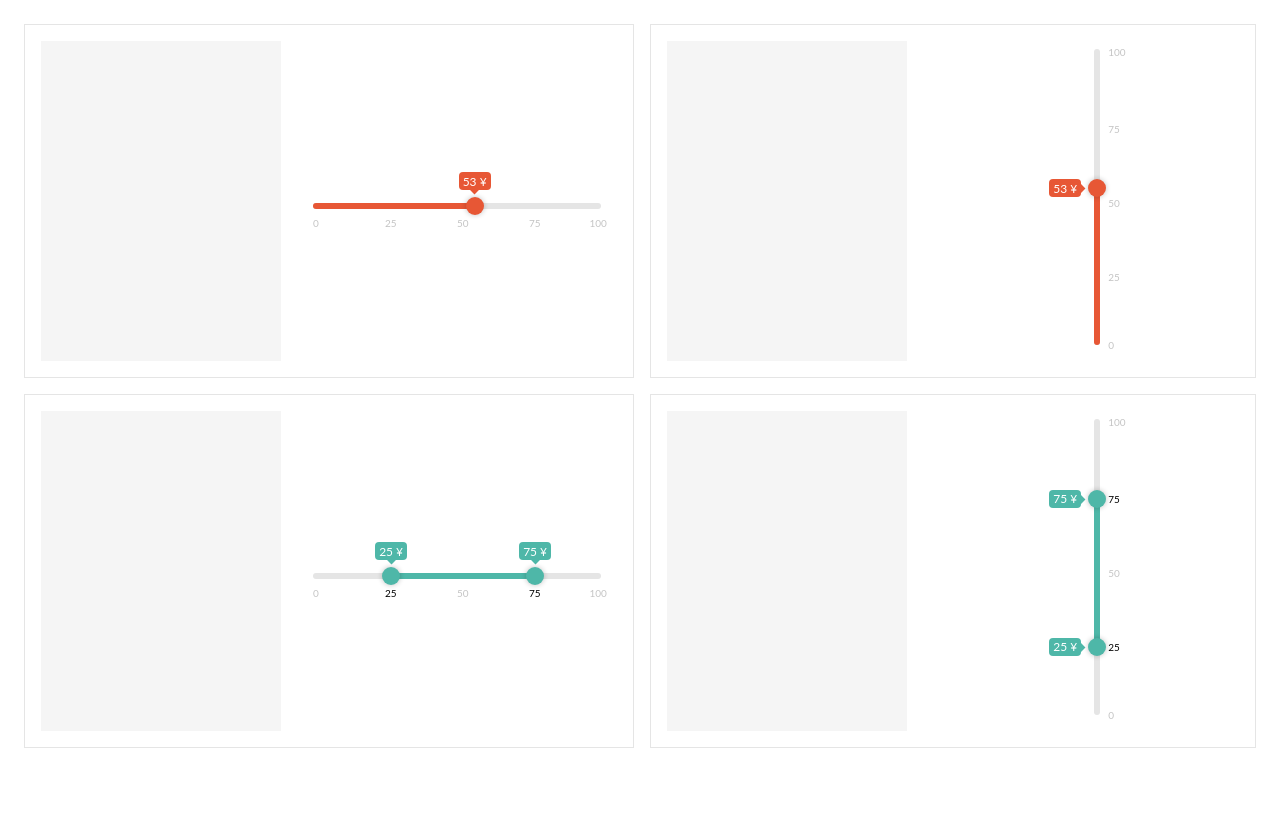
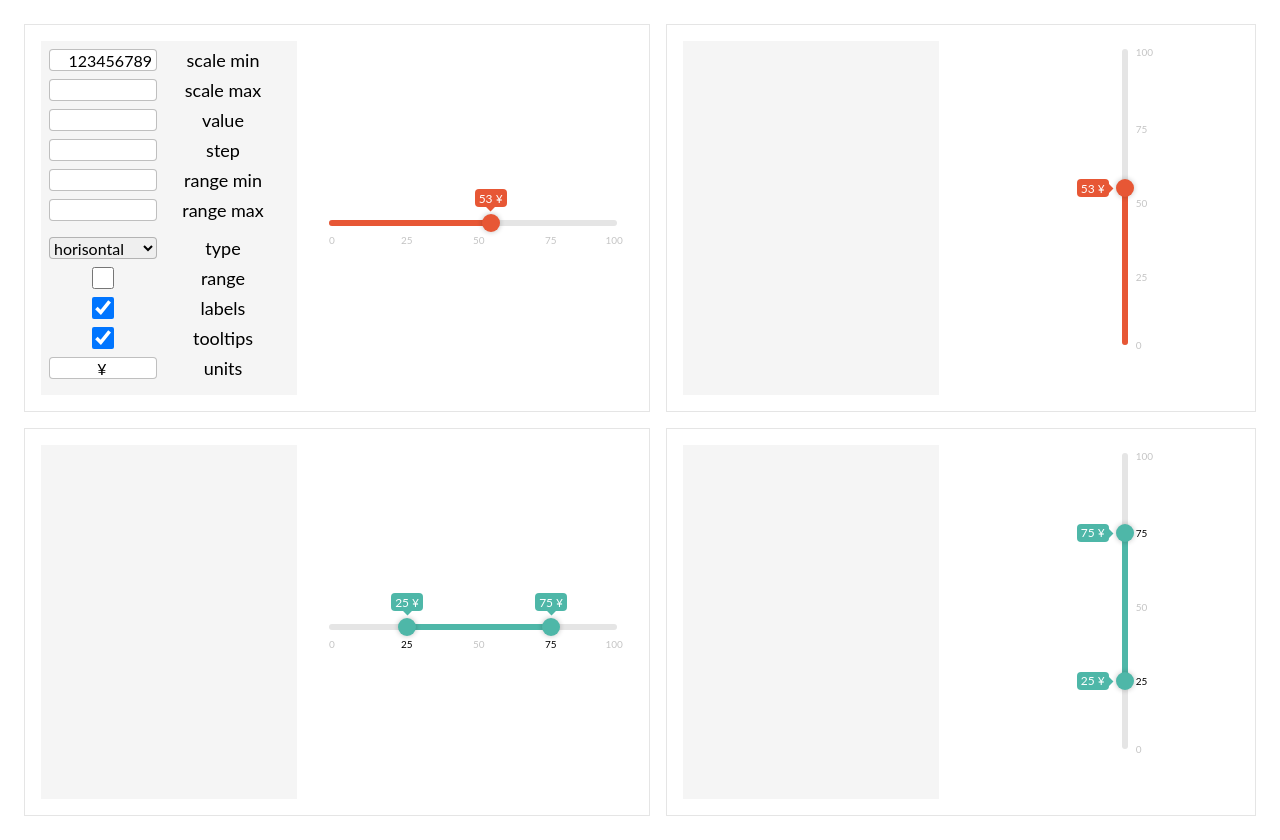
Before and after one commit to yarlykov/slider-plugin-jquery, a website built with webpack: page source/layout/index.html in a window 1280 px wide. Before the commit the page ends 800 px from the top, so only its background shows below. Built offline with nearby package versions, Linux system fonts and the light colour scheme.

Commit message:
add: control panel

```diff
--- a/source/layout/index.html
+++ b/source/layout/index.html
@@ -9,7 +9,84 @@
   <div class="demo-page__wrapper">
 
     <section class="demo-page__block">
-      <div class="control-panel"></div>
+      <div class="control-panel">
+        <div class="control-panel__block-control">
+          <div class="control-panel__row">
+            <label class="control-panel__control">
+              <input type="number" class="control-panel__input" value="123456789">
+              <span class="control-panel__title">scale min</span>
+            </label>
+          </div>
+          <div class="control-panel__row">
+            <label class="control-panel__control">
+              <input type="number" class="control-panel__input" value="">
+              <span class="control-panel__title">scale max</span>
+            </label>
+          </div>
+          <div class="control-panel__row">
+            <label class="control-panel__control">
+              <input type="number" class="control-panel__input" value="">
+              <span class="control-panel__title">value</span>
+            </label>
+          </div>
+          <div class="control-panel__row">
+            <label class="control-panel__control">
+              <input type="number" class="control-panel__input" value="">
+              <span class="control-panel__title">step</span>
+            </label>
+          </div>
+          <div class="control-panel__row">
+            <label class="control-panel__control">
+              <input type="number" class="control-panel__input" value="">
+              <span class="control-panel__title">range min</span>
+            </label>
+          </div>
+          <div class="control-panel__row">
+            <label class="control-panel__control">
+              <input type="number" class="control-panel__input" value="">
+              <span class="control-panel__title">range max</span>
+            </label>
+          </div>
+        </div>
+
+        <div class="control-panel__block-view">
+          <div class="control-panel__row">
+           <label class="control-panel__control">
+             <select name="" id="" class="control-panel__select">
+               <option value="">horisontal</option>
+               <option value="">vertical</option>
+             </select>
+             <span class="control-panel__title">type</span>
+           </label>
+          </div>
+
+          <div class="control-panel__row">
+           <label class="control-panel__control">
+             <input type="checkbox" class="control-panel__checkbox"></input>
+             <span class="control-panel__title">range</span>
+           </label>
+          </div>
+          <div class="control-panel__row">
+           <label class="control-panel__control">
+             <input type="checkbox" class="control-panel__checkbox" checked></input>
+             <span class="control-panel__title">labels</span>
+           </label>
+           <label class="control-panel__control">
+             <input type="checkbox" class="control-panel__checkbox" checked></input>
+             <span class="control-panel__title">tooltips</span>
+           </label>
+          </div>
+          <div class="control-panel__row">
+            <label class="control-panel__control">
+              <input type="text" class="control-panel__input control-panel__input_text" value="¥">
+              <span class="control-panel__title">units</span>
+            </label>
+          </div>
+
+        </div>
+      </div>
+
+
         <div class="slider slider_horisontal">
           <div class="slider__scale slider__scale_horisontal">
             <div class="slider__fill slider__fill_horisontal slider__fill_orange"></div>
--- a/source/styles/control-panel.scss
+++ b/source/styles/control-panel.scss
@@ -0,0 +1,72 @@
+/* Chrome, Safari, Edge, Opera */
+input::-webkit-outer-spin-button,
+input::-webkit-inner-spin-button {
+  -webkit-appearance: none;
+  margin: 0;
+}
+/* Firefox */
+input[type=number] {
+  -moz-appearance: textfield;
+}
+
+.control-panel {
+  padding: 8px;
+
+  &__block-control {
+    padding-bottom: 8px;
+  }
+
+  &__control {
+    display: flex;
+    justify-content: space-between;
+    max-height: 22px;
+    margin-bottom: 8px;
+  }
+
+  &__title {
+    display: inline-flex;
+    justify-content: center;
+    width: 100%;
+    box-sizing: border-box;
+    font-family: Lato, sans-serif;
+    font-size: 18px;
+    line-height: 22px;
+    cursor: pointer;
+  }
+
+  &__input {
+    width: 108px;
+    box-sizing: border-box;
+    border-radius: 4px;
+    border: 1px solid rgba(0, 0, 0, 0.25);
+    font-family: Lato, sans-serif;
+    font-size: 16px;
+    padding-right: 4px;
+    padding-top: 2px;
+    text-align: end;
+  }
+
+  &__input_text {
+    text-align: center;
+  }
+
+  &__select {
+    min-width: 108px;
+    box-sizing: border-box;
+    border-radius: 4px;
+    border: 1px solid rgba(0, 0, 0, 0.25);
+    font-family: Lato, sans-serif;
+    font-size: 16px;
+  }
+
+  &__checkbox {
+    min-width: 108px;
+    min-height: 20px;
+    margin: 0;
+  }
+
+  min-width: 240px;
+  max-width: 240px;
+  min-height: 288px;
+  background: rgba(229, 229, 229, 0.4);
+}
--- a/source/styles/main.scss
+++ b/source/styles/main.scss
@@ -1,5 +1,6 @@
+@import '../styles/control-panel.scss';
+
 .demo-page {
-
   &__wrapper {
     display: grid;
     grid-gap: 16px;
@@ -25,12 +26,7 @@
   }
 }
 
-.control-panel {
-  min-width: 240px;
-  max-width: 240px;
-  min-height: 288px;
-  background: rgba(229, 229, 229, 0.4);
-}
+
 
 .slider {
   font-family: Lato, sans-serif;
```
